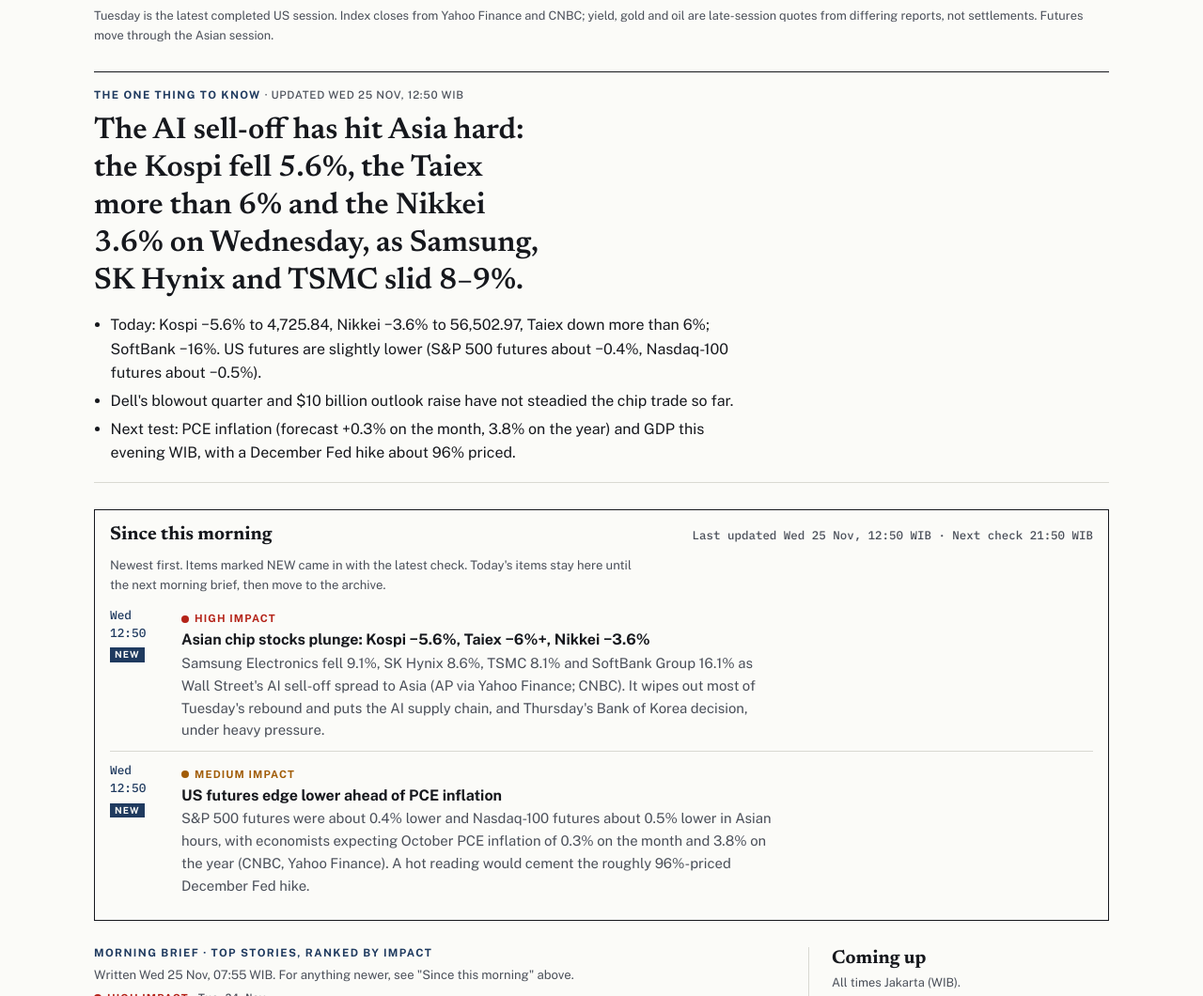
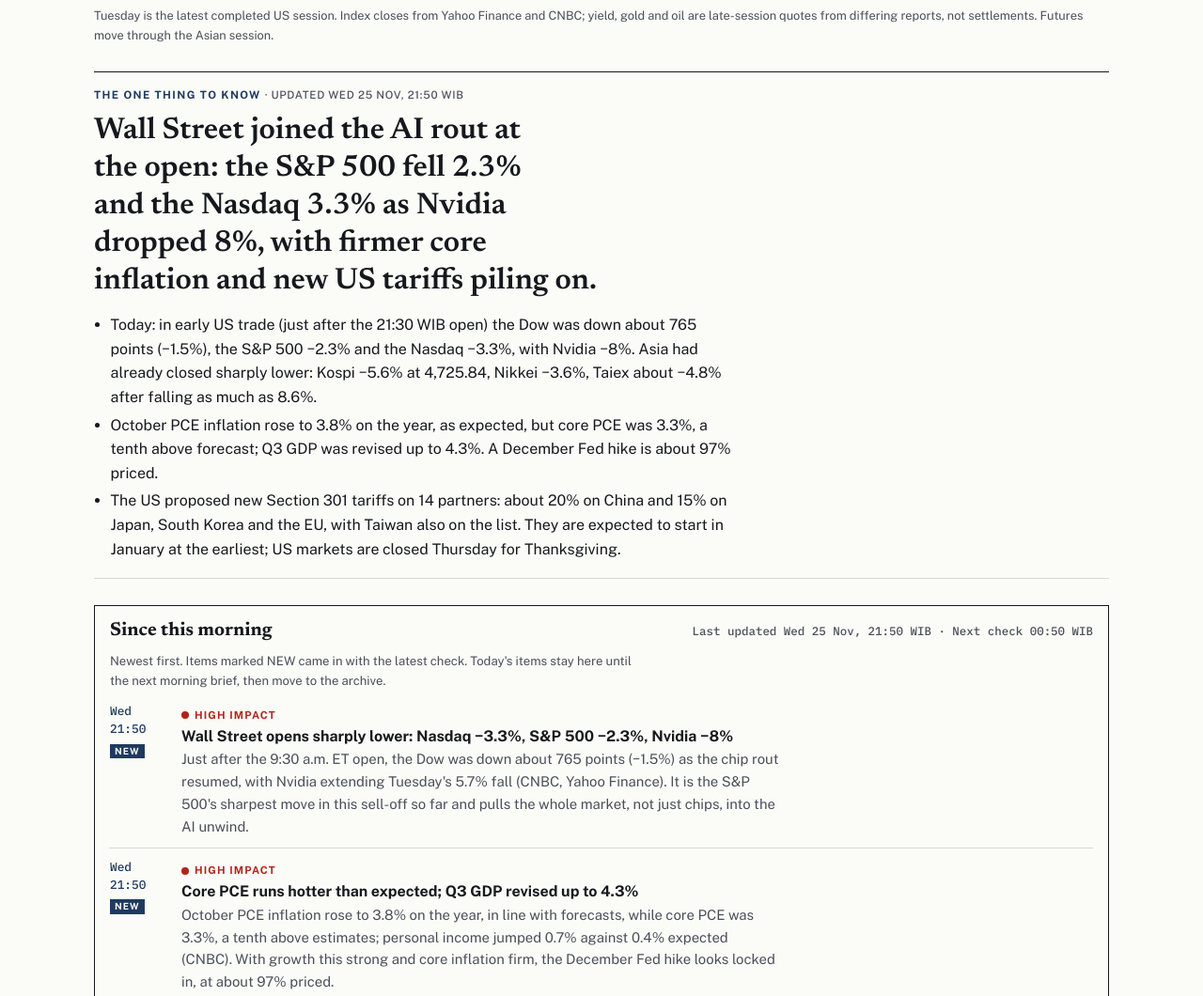
Before and after one commit to aditihs1404-arch/Finance-News, a plain HTML site: page public/index.html in a window 1280 px wide. Shown: the part 373-1433 px from the top of the page at 94% size. Drawn offline with nearby package versions, Linux system fonts and the light colour scheme.

Commit message:
News check 2026-11-25 21:50 WIB
Co-Authored-By: Claude Opus 5.5 <noreply@anthropic.com>
Claude-Session: https://claude.ai/code/session_01J3jvtzZZN8n2Nj8nsLbzQ6

```diff
--- a/public/index.html
+++ b/public/index.html
@@ -178,12 +178,12 @@ footer li { overflow-wrap: anywhere; }
   </section>
 
   <section class="lead" aria-labelledby="k-one">
-    <p class="kicker" id="k-one">The one thing to know <span class="asof">· updated Wed 25 Nov, 12:50 WIB</span></p>
-    <p class="big">The AI sell-off has hit Asia hard: the Kospi fell 5.6%, the Taiex more than 6% and the Nikkei 3.6% on Wednesday, as Samsung, SK Hynix and TSMC slid 8–9%.</p>
+    <p class="kicker" id="k-one">The one thing to know <span class="asof">· updated Wed 25 Nov, 21:50 WIB</span></p>
+    <p class="big">Wall Street joined the AI rout at the open: the S&amp;P 500 fell 2.3% and the Nasdaq 3.3% as Nvidia dropped 8%, with firmer core inflation and new US tariffs piling on.</p>
     <ul>
-      <li>Today: Kospi −5.6% to 4,725.84, Nikkei −3.6% to 56,502.97, Taiex down more than 6%; SoftBank −16%. US futures are slightly lower (S&amp;P 500 futures about −0.4%, Nasdaq-100 futures about −0.5%).</li>
-      <li>Dell's blowout quarter and $10 billion outlook raise have not steadied the chip trade so far.</li>
-      <li>Next test: PCE inflation (forecast +0.3% on the month, 3.8% on the year) and GDP this evening WIB, with a December Fed hike about 96% priced.</li>
+      <li>Today: in early US trade (just after the 21:30 WIB open) the Dow was down about 765 points (−1.5%), the S&amp;P 500 −2.3% and the Nasdaq −3.3%, with Nvidia −8%. Asia had already closed sharply lower: Kospi −5.6% at 4,725.84, Nikkei −3.6%, Taiex about −4.8% after falling as much as 8.6%.</li>
+      <li>October PCE inflation rose to 3.8% on the year, as expected, but core PCE was 3.3%, a tenth above forecast; Q3 GDP was revised up to 4.3%. A December Fed hike is about 97% priced.</li>
+      <li>The US proposed new Section 301 tariffs on 14 partners: about 20% on China and 15% on Japan, South Korea and the EU, with Taiwan also on the list. They are expected to start in January at the earliest; US markets are closed Thursday for Thanksgiving.</li>
     </ul>
   </section>
 
@@ -191,12 +191,15 @@ footer li { overflow-wrap: anywhere; }
   <section class="feed" aria-labelledby="k-feed">
     <div class="feed-head">
       <h2 id="k-feed">Since this morning</h2>
-      <span class="stamp">Last updated Wed 25 Nov, 12:50 WIB · Next check 21:50 WIB</span>
+      <span class="stamp">Last updated Wed 25 Nov, 21:50 WIB · Next check 00:50 WIB</span>
     </div>
     <p class="how">Newest first. Items marked NEW came in with the latest check. Today's items stay here until the next morning brief, then move to the archive.</p>
     <ol>
-<li class="new"><time>Wed<br>12:50</time><div><span class="tag hi">High impact</span><b>Asian chip stocks plunge: Kospi −5.6%, Taiex −6%+, Nikkei −3.6%</b><p>Samsung Electronics fell 9.1%, SK Hynix 8.6%, TSMC 8.1% and SoftBank Group 16.1% as Wall Street's AI sell-off spread to Asia (AP via Yahoo Finance; CNBC). It wipes out most of Tuesday's rebound and puts the AI supply chain, and Thursday's Bank of Korea decision, under heavy pressure.</p></div></li>
-<li class="new"><time>Wed<br>12:50</time><div><span class="tag mid">Medium impact</span><b>US futures edge lower ahead of PCE inflation</b><p>S&amp;P 500 futures were about 0.4% lower and Nasdaq-100 futures about 0.5% lower in Asian hours, with economists expecting October PCE inflation of 0.3% on the month and 3.8% on the year (CNBC, Yahoo Finance). A hot reading would cement the roughly 96%-priced December Fed hike.</p></div></li>
+<li class="new"><time>Wed<br>21:50</time><div><span class="tag hi">High impact</span><b>Wall Street opens sharply lower: Nasdaq −3.3%, S&amp;P 500 −2.3%, Nvidia −8%</b><p>Just after the 9:30 a.m. ET open, the Dow was down about 765 points (−1.5%) as the chip rout resumed, with Nvidia extending Tuesday's 5.7% fall (CNBC, Yahoo Finance). It is the S&amp;P 500's sharpest move in this sell-off so far and pulls the whole market, not just chips, into the AI unwind.</p></div></li>
+<li class="new"><time>Wed<br>21:50</time><div><span class="tag hi">High impact</span><b>Core PCE runs hotter than expected; Q3 GDP revised up to 4.3%</b><p>October PCE inflation rose to 3.8% on the year, in line with forecasts, while core PCE was 3.3%, a tenth above estimates; personal income jumped 0.7% against 0.4% expected (CNBC). With growth this strong and core inflation firm, the December Fed hike looks locked in, at about 97% priced.</p></div></li>
+<li class="new"><time>Wed<br>21:50</time><div><span class="tag hi">High impact</span><b>US proposes new tariffs on 14 partners, including China, Japan, Korea and Taiwan</b><p>The administration proposed Section 301 duties of about 20% on many Chinese goods and 15% on the EU, Japan and South Korea, with Taiwan and much of Southeast Asia also covered; rates and stacking differ across reports (Yahoo Finance, CNBC). They need hearings first and are unlikely to start before January, but they add inflation risk and hit the Asian exporters on this page directly.</p></div></li>
+<li><time>Wed<br>12:50</time><div><span class="tag hi">High impact</span><b>Asian chip stocks plunge: Kospi −5.6%, Taiex −6%+, Nikkei −3.6%</b><p>Samsung Electronics fell 9.1%, SK Hynix 8.6%, TSMC 8.1% and SoftBank Group 16.1% as Wall Street's AI sell-off spread to Asia (AP via Yahoo Finance; CNBC). It wipes out most of Tuesday's rebound and puts the AI supply chain, and Thursday's Bank of Korea decision, under heavy pressure.</p></div></li>
+<li><time>Wed<br>12:50</time><div><span class="tag mid">Medium impact</span><b>US futures edge lower ahead of PCE inflation</b><p>S&amp;P 500 futures were about 0.4% lower and Nasdaq-100 futures about 0.5% lower in Asian hours, with economists expecting October PCE inflation of 0.3% on the month and 3.8% on the year (CNBC, Yahoo Finance). A hot reading would cement the roughly 96%-priced December Fed hike.</p></div></li>
     </ol>
   </section>
   <!-- FEED:END -->
```
